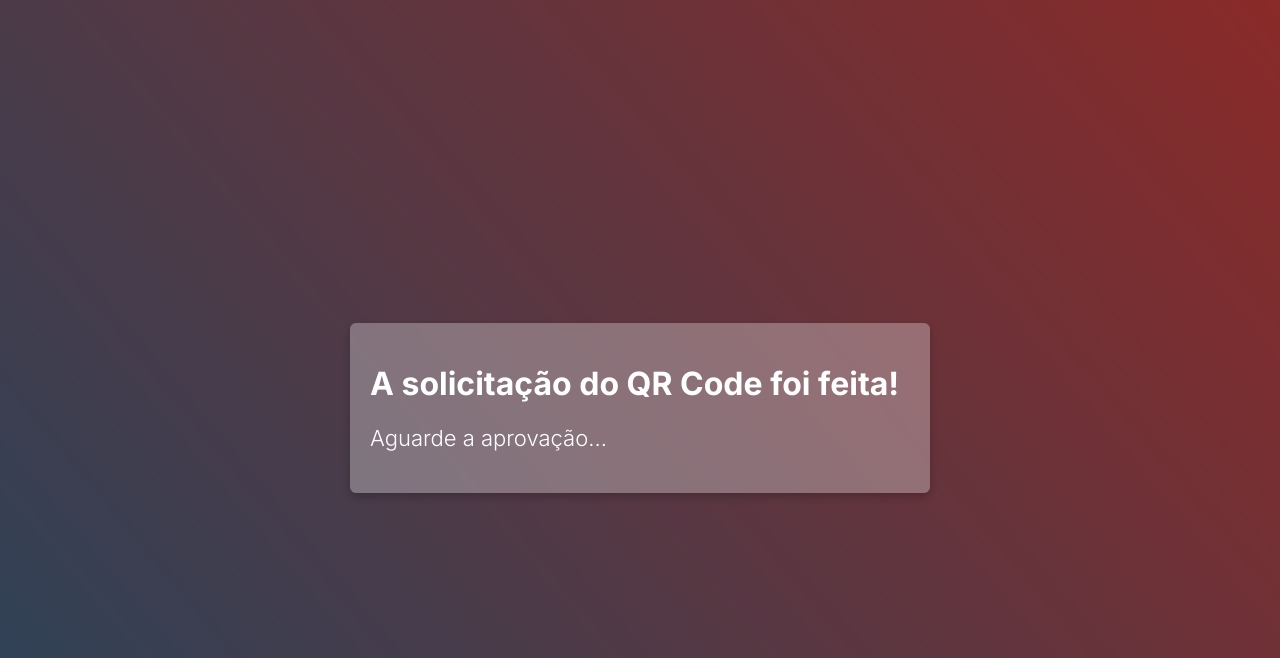
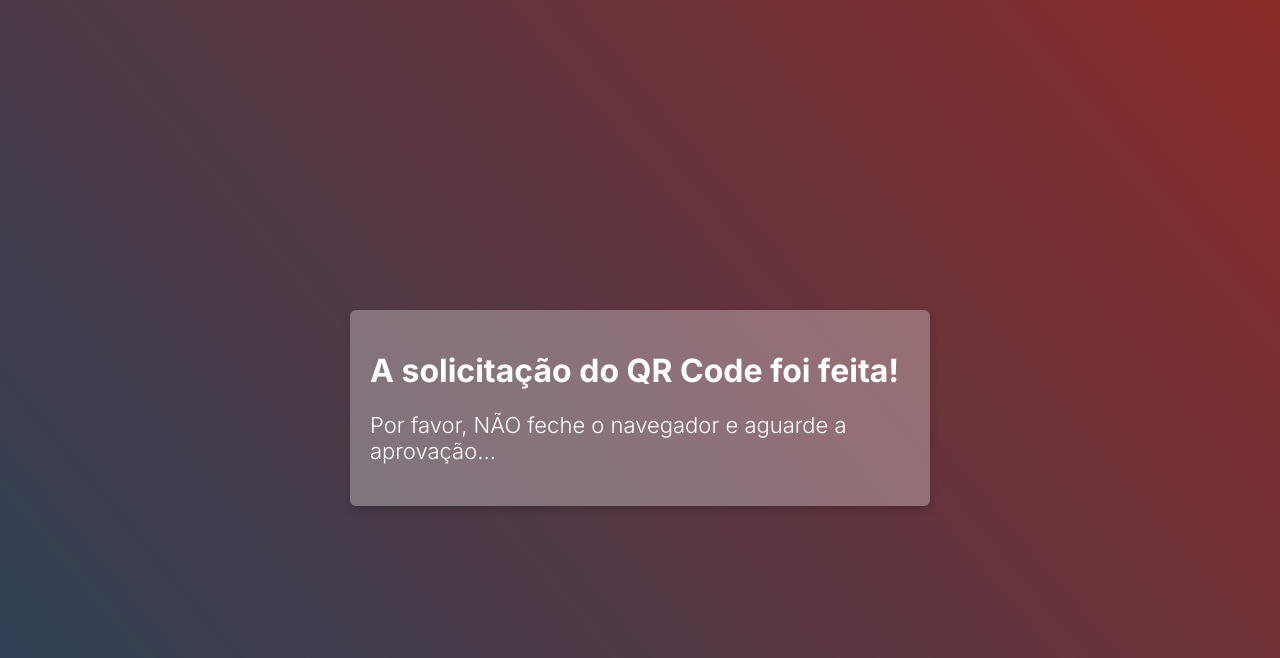
Before and after one commit to GitSA-2025/WEB, a plain HTML site: page waiting.html in a window 1280 px wide. Shown: the top 658 px of the page. Drawn offline with Linux system fonts and the light colour scheme.

Commit message:
Update waiting message in waiting.html

```diff
--- a/waiting.html
+++ b/waiting.html
@@ -12,7 +12,7 @@
     <div class="container">
        <div class="background_form">
             <h1 class="inter-title">A solicitação do QR Code foi feita!</h2>
-            <p class="inter-subtitle">Aguarde a aprovação...</p>
+            <p class="inter-subtitle">Por favor, NÃO feche o navegador e aguarde a aprovação...</p>
             </div>
     </div>
 
```
